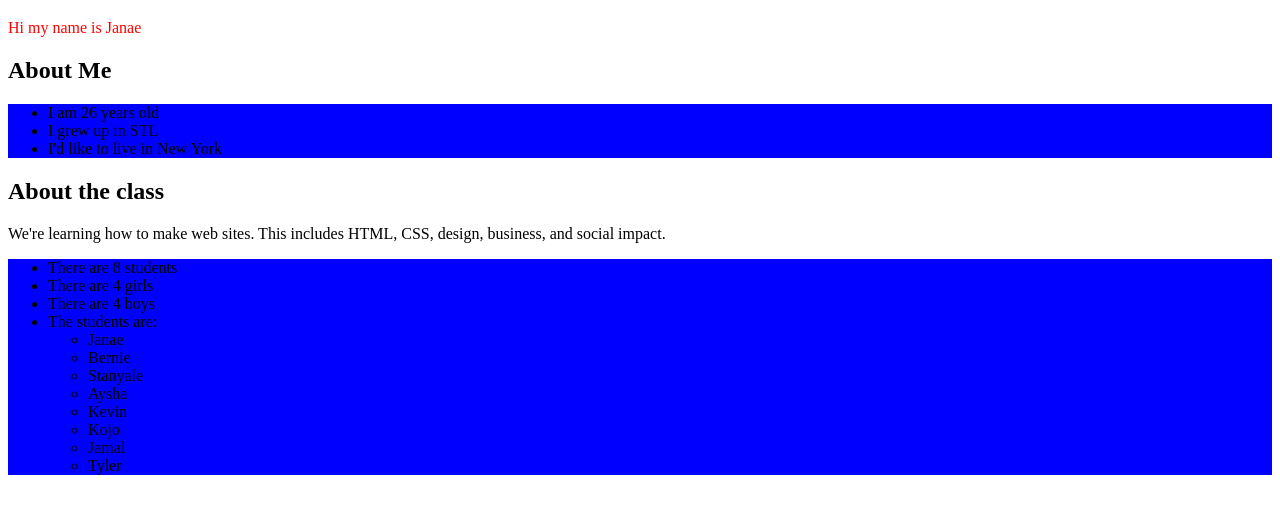
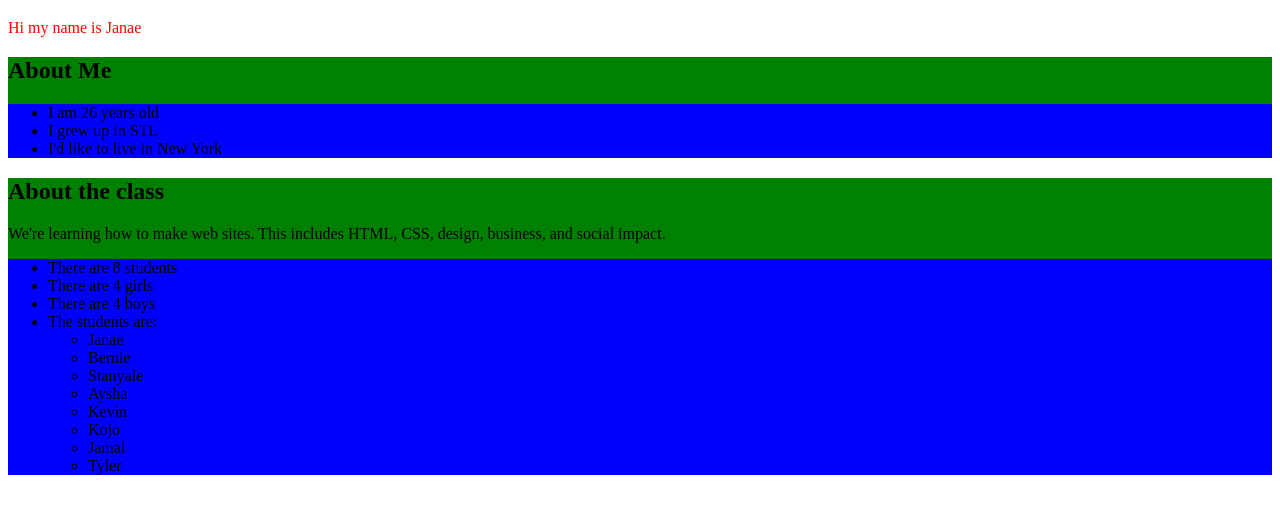
Before and after one commit to froggylegz/rc3-css, a plain HTML site: page index.html in a window 1280 px wide. Shown: the part 61-574 px from the top of the page. Drawn offline with Linux system fonts and the light colour scheme.

Commit message:
Update style.css

```diff
--- a/style.css
+++ b/style.css
@@ -4,6 +4,6 @@ p1{
 ul{
   background-color:blue;
 }
-list{
+section{
   background-color:green;
 }
```
